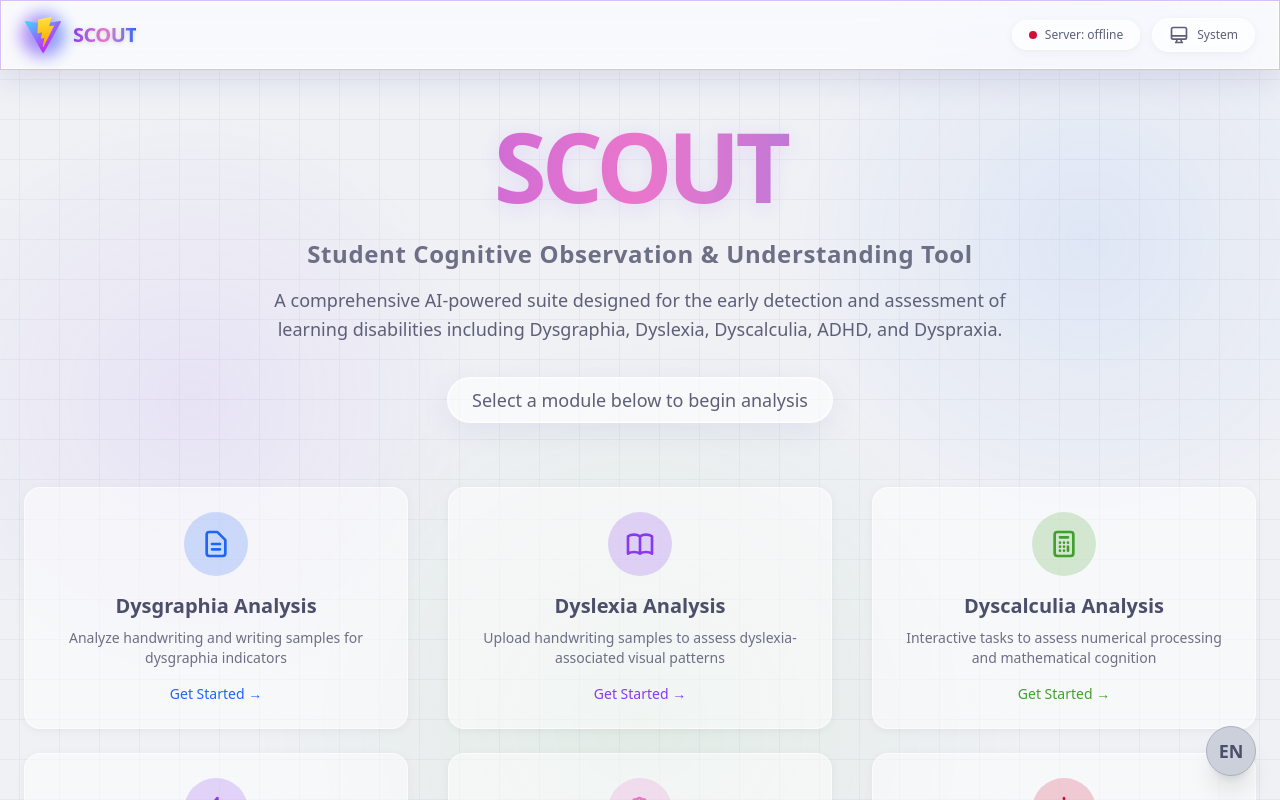
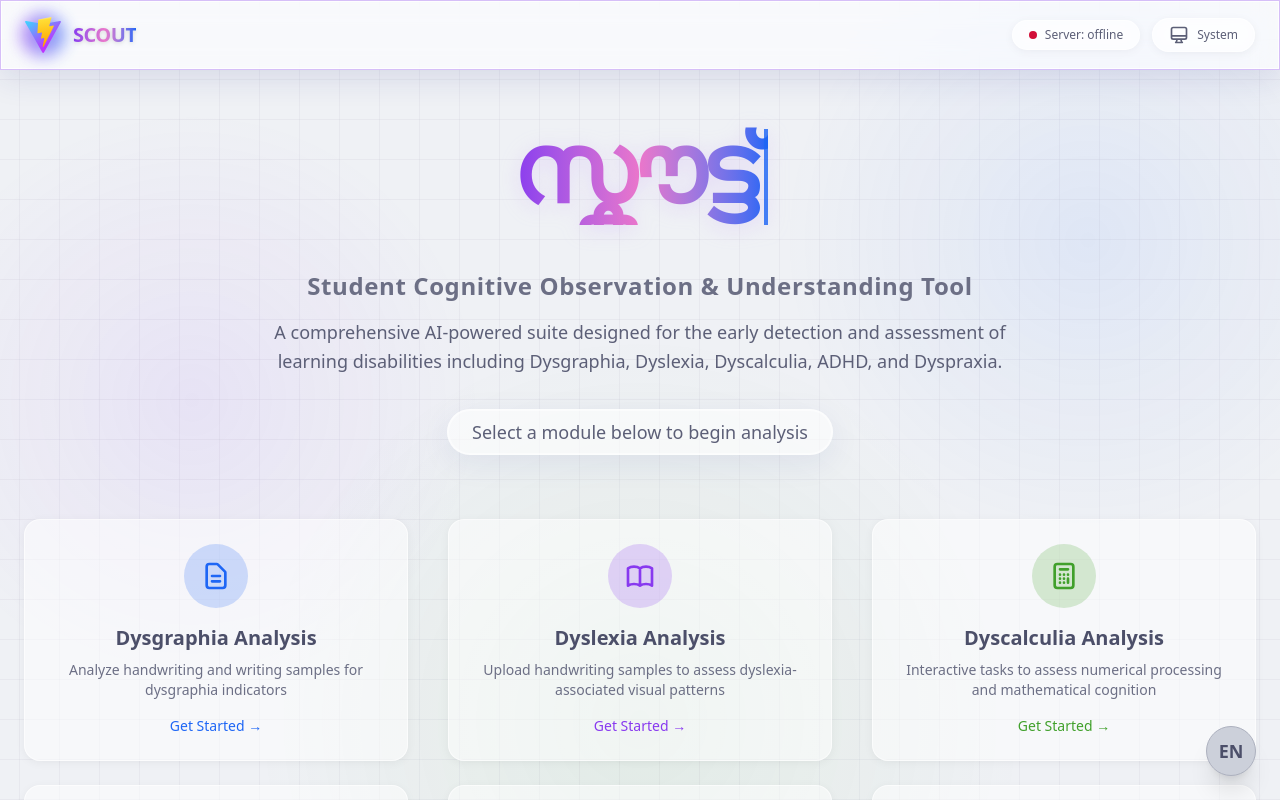
Before and after one commit to Sooraj-wq/scout, a React (Vite) app in the folder client/: page / in a window 1280 px wide. Shown: the top 800 px of the page. Built offline with nearby package versions, Linux system fonts and the light colour scheme; no server answers.

Commit message:
UI Improvements

```diff
--- a/client/src/App.jsx
+++ b/client/src/App.jsx
@@ -79,13 +79,45 @@ function App() {
 
   function Home() {
     const { t } = useLanguage()
+    const [displayText, setDisplayText] = useState('');
+    const [isDeleting, setIsDeleting] = useState(false);
+    const [wordIndex, setWordIndex] = useState(0);
+
+    useEffect(() => {
+      const words = ["SCOUT", "സ്കൗട്ട്"];
+      const currentWord = words[wordIndex % words.length];
+      const typeSpeed = isDeleting ? 100 : 200;
+
+      const timer = setTimeout(() => {
+        if (!isDeleting && displayText === currentWord) {
+           setTimeout(() => setIsDeleting(true), 2000);
+           return;
+        }
+
+        if (isDeleting && displayText === '') {
+           setIsDeleting(false);
+           setWordIndex((prev) => prev + 1);
+           return;
+        }
+
+        setDisplayText(prev => {
+           if (isDeleting) return prev.slice(0, -1);
+           return currentWord.slice(0, prev.length + 1);
+        });
+      }, typeSpeed);
+
+      return () => clearTimeout(timer);
+    }, [displayText, isDeleting, wordIndex]);
 
     return (
       <div className="max-w-7xl mx-auto px-4 py-12">
         <div className="text-center mb-16 animate-fade-in-up">
-          <h1 className="text-8xl font-black text-transparent bg-clip-text bg-gradient-to-r from-mauve via-pink to-blue mb-6 drop-shadow-[0_4px_10px_rgba(203,166,247,0.3)] tracking-tighter">
-            {t('appTitle')}
-          </h1>
+          <div className="h-32 mb-6"> {/* Fixed height to prevent layout shift */}
+            <h1 className="text-8xl font-black text-transparent bg-clip-text bg-gradient-to-r from-mauve via-pink to-blue drop-shadow-[0_4px_10px_rgba(203,166,247,0.3)] tracking-tighter inline-block">
+              {displayText}
+              <span className="w-1 bg-blue inline-block h-24 align-middle ml-1 animate-pulse"></span>
+            </h1>
+          </div>
           <p className="text-2xl font-bold text-subtext0 max-w-2xl mx-auto tracking-wide mb-4">
             {t('appSubtitle')}
           </p>
@@ -206,13 +238,13 @@ function App() {
                 </svg>
               </div>
               <h3 className="text-xl font-semibold text-text mb-2">
-                Disability Knowledge Quiz
+                {t('quizTitle')}
               </h3>
               <p className="text-subtext0 text-sm">
-                Test your knowledge about different types of disabilities
+                {t('quizDesc')}
               </p>
               <div className="mt-4 text-red font-medium text-sm">
-                Start Quiz →
+                {t('startQuiz')}
               </div>
             </div>
           </Link>
--- a/client/src/translations/translations.js
+++ b/client/src/translations/translations.js
@@ -84,7 +84,11 @@ export const translations = {
     elapsedTime: "Elapsed Time",
     finishScore: "Finish & Score",
     accuracyScore: "Accuracy Score",
-    retakeTest: "Retake Test"
+    retakeTest: "Retake Test",
+    // Quiz
+    quizTitle: "Disability Knowledge Quiz",
+    quizDesc: "Test your knowledge about different types of disabilities",
+    startQuiz: "Start Quiz →"
   },
   ml: {
     appTitle: "SCOUT",
@@ -171,6 +175,10 @@ export const translations = {
     elapsedTime: "എടുത്ത സമയം",
     finishScore: "പൂർത്തിയാക്കി സ്കോർ ചെയ്യുക",
     accuracyScore: "കൃത്യത സ്കോർ",
-    retakeTest: "വീണ്ടും ശ്രമിക്കുക"
+    retakeTest: "വീണ്ടും ശ്രമിക്കുക",
+    // Quiz
+    quizTitle: "ഭിന്നശേഷി വിജ്ഞാന ക്വിസ്",
+    quizDesc: "വിവിധ തരം ഭിന്നശേഷികളെക്കുറിച്ചുള്ള നിങ്ങളുടെ അറിവ് പരിശോധിക്കുക",
+    startQuiz: "ക്വിസ് ആരംഭിക്കുക →"
   }
 };
```
